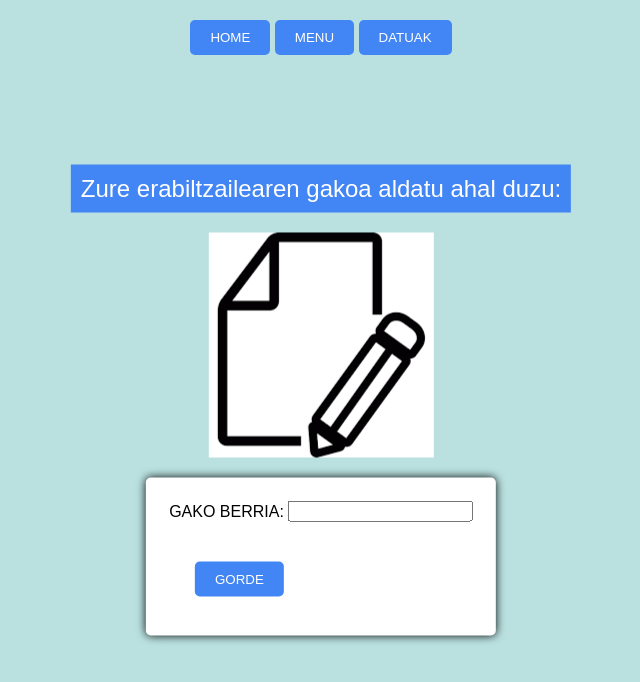
After one commit to dieegocm10/ISSKS, a PHP site: page /pasahitzaAldatu.html in a window 1280 px wide. The commit adds this page. Shown: the top 682 px of the page, without its empty margins (319-959 px from the left). Run offline with PHP 8.4, Linux system fonts and the light colour scheme.

Commit message:
crear pantalla nueva para editar la contraseña por separado

```diff
--- a/app/erabiltzaileaAldatu.php
+++ b/app/erabiltzaileaAldatu.php
@@ -10,7 +10,6 @@
 	$telefonoa = $_POST['telefonoa'];  //Bidali dioten "telefonoa" aldagaia, aldagai batean gorde
 	$email = $_POST['email'];  //Bidali dioten "email" aldagaia, aldagai batean gorde
 	$jaiotzeData = $_POST['jaiotzeData'];  //Bidali dioten "jaiotzeData" aldagaia, aldagai batean gorde
-	$gakoa = $_POST['gakoa'];  //Bidali dioten "gakoa" aldagaia, aldagai batean gorde
 	$lehenNan = $_SESSION['NAN'];  //Bidali dioten "NAN" aldagaia, aldagai batean gorde
 
 	$conn = mysqli_connect($hostname, $username, $password, $db);  //Datu basearekin konektatu
@@ -20,7 +19,6 @@
 	$query1 = mysqli_query($conn, "UPDATE ERABILTZAILEA
 		                      SET IzenAbizenak = '$izenAbizenak',
 		                          NAN = '$nan',
-		                          Gakoa = '$gakoa',
 		                          Telefonoa = '$telefonoa',
 		                          JaiotzeData = '$jaiotzeData',
 		                          Email = '$email'
--- /dev/null
+++ b/app/pasahitzaAldatu.html
@@ -0,0 +1,49 @@
+<!DOCTYPE html>
+<html lang="en">
+	<head>
+	  	<title>Denda</title>
+	    	<link rel="stylesheet" href="css/datuakEditatu.css">
+	</head>
+
+	<body>
+    		<a href="index.html"><input type="button" name="HOME" value="HOME" class="button"></a>
+		<a href="menu.php"><input type="button" name="MENU" value="MENU" class="button"></a>
+		<a href="datuakEditatu.php"><input type="button" name="DATUAK" value="DATUAK" class="button"></a>
+		<div align="center" style="position: absolute; top: 50%; left: 50%; transform: translate(-50%, -50%);">
+			<div class="container">
+				<div class="comment">Zure erabiltzailearen gakoa aldatu ahal duzu:</div>
+        			<img class="image" src="irudiak/editar.png" width"600" height"400">
+			    	<div class="data-container">
+					<form method="post" onsubmit="return datuakKonprobatu()">
+				    		<table>
+				    			<tr>
+							        <td>GAKO BERRIA:</td>
+							        <td><input type="text" name="gakoa" value=""></td>
+							</tr>
+							<tr>
+							        <td><p align="right"><input type="submit" formaction="pasahitzaAldatu.php" id="gorde" name="gorde" value="GORDE" class="button"></p></td>
+							</tr>
+				    		</table>
+					</form>
+				</div>
+			</div>
+		</div>
+		<script>
+			function datuakKonprobatu() { //Datuak ondo ipini diren konprobatzeko:
+			    	var gakoa = document.getElementsByName("gakoa")[0].value; //Gakoaren balioa aldagai batean gorde
+			    	if (gakoa == "") { //Konprobatu gakoa hutsik badago
+					alert("GAKOA ez da jarri"); //Hutsik badago alerta eman eta false bueltatu
+					return false;
+			    	}
+			    	else{	//Konprbatu gakoa formatua egokia dela
+					var regex = /^(?=.*[A-Z])(?=.*\d)(?=.*[a-z])[[a-zA-Z0-9.-]{6,}$/;
+					if(!regex.test(gakoa)){
+						alert("GAKOA ahula da, letra larriak, xeheak, zenbakiak eta gutxienez 6 karakterezko luzeera eduki behar du");
+						return false;	//Egokia ez bada alerta eman eta false bueltatu
+					}
+				}
+			}
+		</script>
+	</body>
+
+</html>
```
Also changed, not shown: app/datuakEditatu.php (+2 -6 lines), app/pasahitzaAldatu.php (added, +37 -0 lines).
